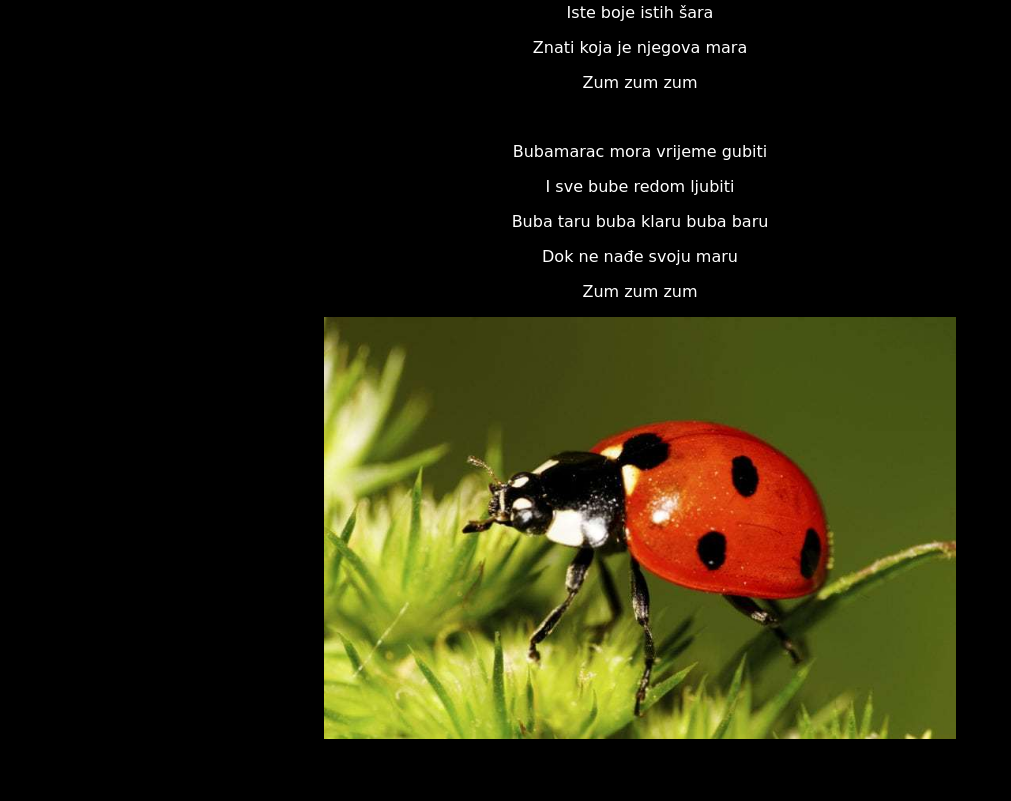
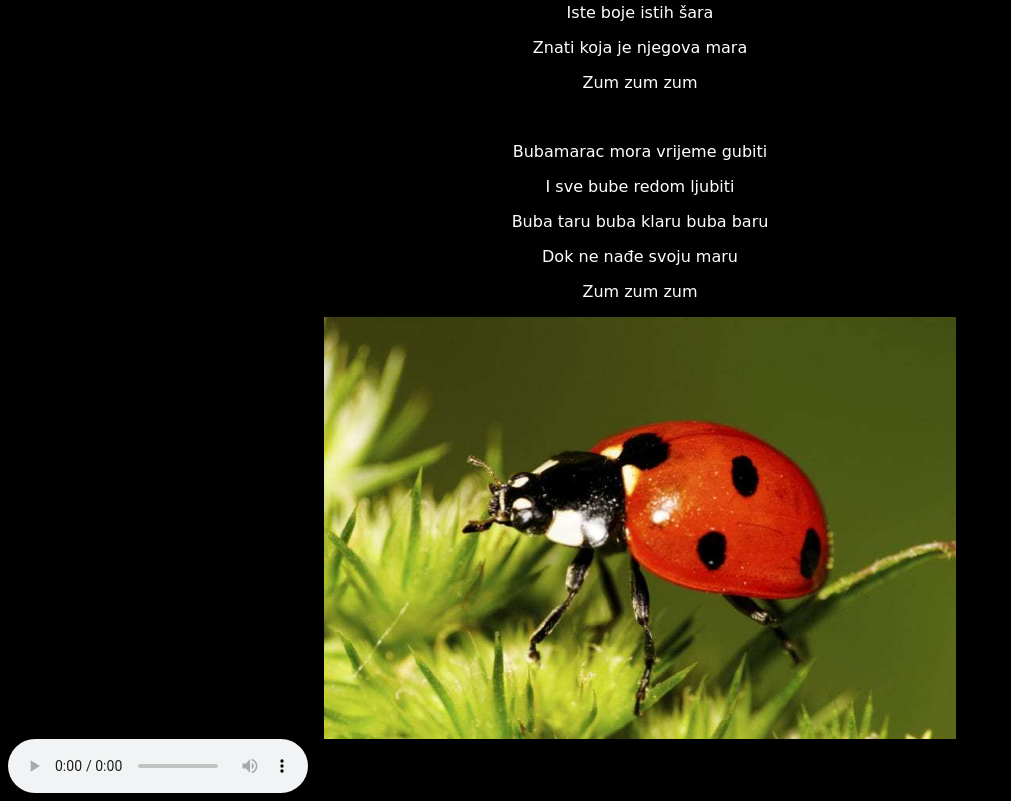
Before and after one commit to senidkojiresava/info_projekt, a plain HTML site: page Pjesme.html in a window 1280 px wide. Shown: the part 365-1166 px from the top of the page, without its empty margins (0-1011 px from the left). Before the commit the page ends 1112 px from the top, so only its background shows below. Drawn offline with Linux system fonts and the light colour scheme.

Commit message:
Update Pjesme.html

```diff
--- a/Pjesme.html
+++ b/Pjesme.html
@@ -27,8 +27,10 @@
       <p>Dok ne nađe svoju maru</p>
       <p>Zum zum zum</p>
       <a href="https://www.youtube.com/watch?v=Dddhb3yhqWc"><img src="bubamara.jpg" class="center"></a>
-      <audio autoplay>
+       <audio controls autoplay>
+        <source src="bubamara.ogg" type="audio/ogg">
         <source src="bubamara.mp3" type="audio/mpeg">
+        Your browser does not support the audio element.
       </audio>
   </body>
 </html>
```
